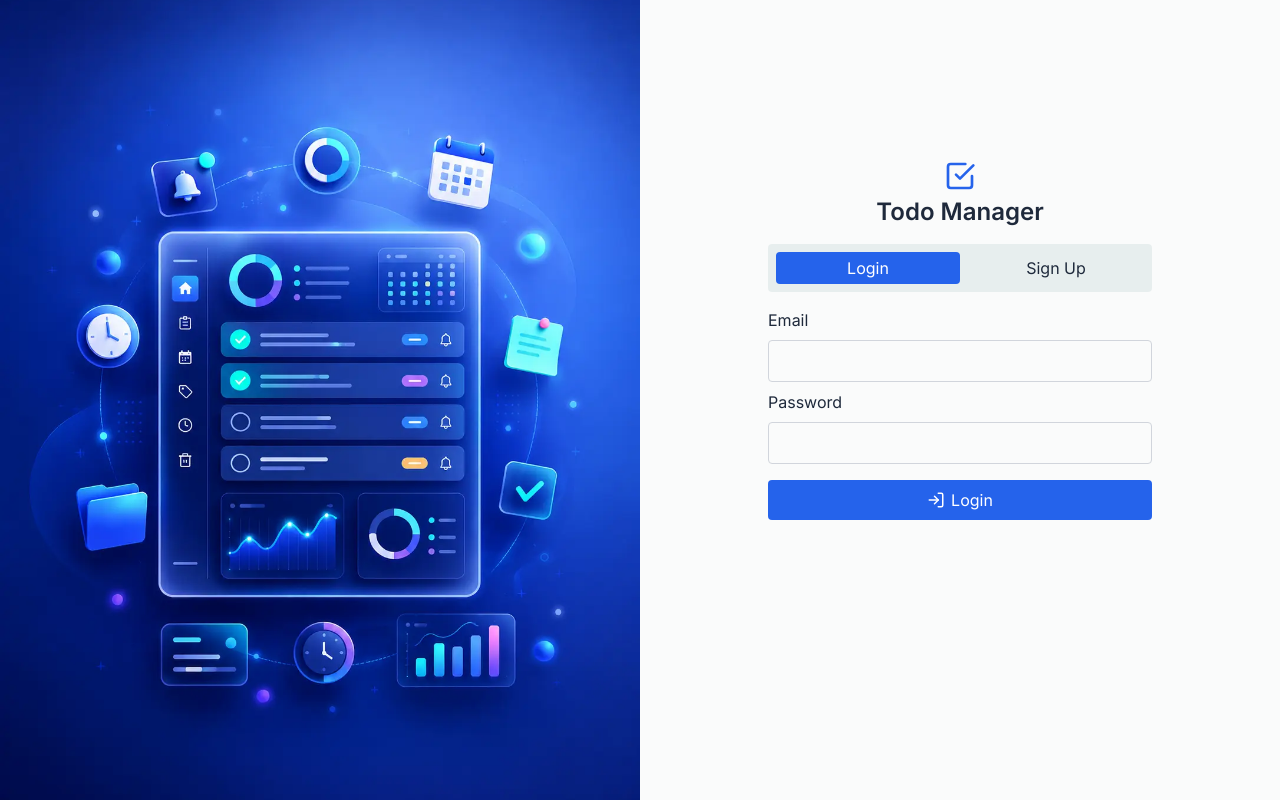
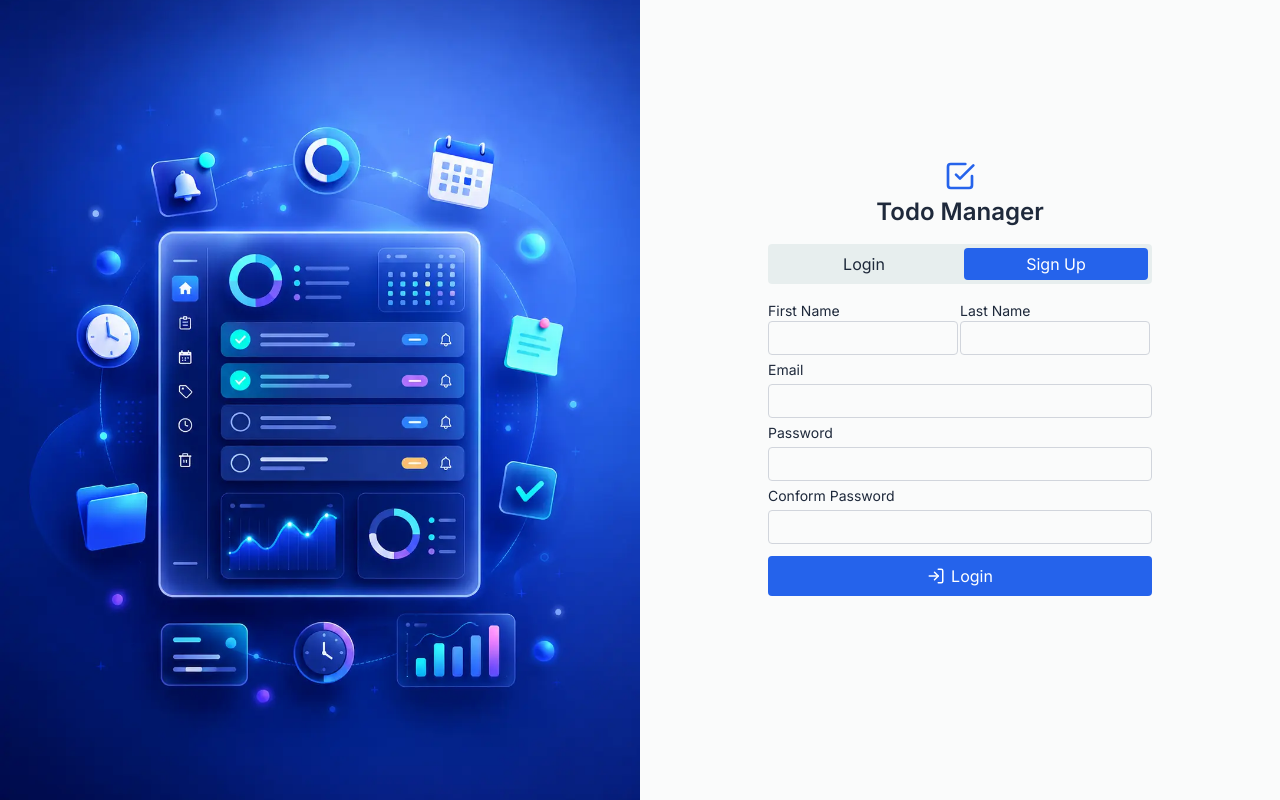
Before and after one commit to Ankit-Dokarka/todo-app-new, a React (Vite) app: page / in a window 1280 px wide. Both pictures are taken after a click on the button "Sign Up". Built offline with nearby package versions, Linux system fonts and the light colour scheme.

Commit message:
add state to toggle login and signup

```diff
--- a/src/pages/AuthPage.tsx
+++ b/src/pages/AuthPage.tsx
@@ -1,6 +1,8 @@
+import { useState } from "react";
 import { FiCheckSquare, FiLogIn } from "react-icons/fi";
 
 export default function AuthPage() {
+  const [activeTab, setActiveTab] = useState("login");
   return (
     <div className="flex h-dvh w-full overflow-hidden">
       {/* Left Section */}
@@ -20,29 +22,82 @@ export default function AuthPage() {
             <h1 className="text-2xl font-semibold">Todo Manager</h1>
           </div>
           {/* Toggle button */}
-          <div className="bg-[#dae4e491] p-2 flex gap-2 justify-center rounded-(--btn-radius)">
-            <button className="flex-1 bg-(--color-primary) p-1 text-(--color-surface) rounded-(--btn-radius) cursor-pointer">
+          <div className="bg-[#dae4e491] p-1 flex gap-2 justify-center rounded-(--btn-radius)">
+            <button
+              className={`flex-1 p-1 rounded-(--btn-radius) cursor-pointer ${activeTab === "login" ? "bg-(--color-primary) text-(--color-surface)" : ""}`}
+              onClick={() => setActiveTab("login")}
+              type="button"
+            >
               Login
             </button>
-            <button className="flex-1">Sign Up</button>
+            <button
+              className={`flex-1 p-1 rounded-(--btn-radius) cursor-pointer ${activeTab === "signup" ? "bg-(--color-primary) text-(--color-surface)" : ""}`}
+              onClick={() => setActiveTab("signup")}
+              type="button"
+            >
+              Sign Up
+            </button>
           </div>
           {/* form section */}
 
-          <form className="flex flex-col gap-2">
-            <label htmlFor="email">Email</label>
+          <form className="flex flex-col gap-1">
+            {activeTab === "signup" && (
+              <div className="flex">
+                <div className="flex flex-col flex-1">
+                  <label htmlFor="fname" className="text-[14px]">
+                    First Name
+                  </label>
+                  <input
+                    type="text"
+                    id="fname"
+                    className="w-[99%] border border-gray-300 rounded-(--btn-radius) p-1 focus:border-(--color-primary) focus:outline-none"
+                  />
+                </div>
+                <div className="flex flex-col flex-1">
+                  <label htmlFor="lname" className="text-[14px]">
+                    Last Name
+                  </label>
+                  <input
+                    type="text"
+                    id="lname"
+                    className="w-[99%] border border-gray-300 rounded-(--btn-radius) p-1 focus:border-(--color-primary) focus:outline-none"
+                  />
+                </div>
+              </div>
+            )}
+            <label htmlFor="email" className="text-[14px]">
+              Email
+            </label>
             <input
               type="email"
               id="email"
-              className="border border-gray-300 rounded-(--btn-radius) p-2 focus:border-(--color-primary) focus:outline-none"
+              className="border border-gray-300 rounded-(--btn-radius) p-1 focus:border-(--color-primary) focus:outline-none"
             />
-            <label htmlFor="password">Password</label>
+            <label htmlFor="password" className="text-[14px]">
+              Password
+            </label>
             <input
               type="password"
               id="password"
-              className="border border-gray-300 rounded-(--btn-radius) p-2 focus:border-(--color-primary) focus:outline-none"
+              className="border border-gray-300 rounded-(--btn-radius) p-1 focus:border-(--color-primary) focus:outline-none"
             />
+            {activeTab === "signup" && (
+              <>
+                <label htmlFor="cpassword" className="text-[14px]">
+                  Conform Password
+                </label>
+                <input
+                  type="password"
+                  id="cpassword"
+                  className="border border-gray-300 rounded-(--btn-radius) p-1 focus:border-(--color-primary) focus:outline-none"
+                />
+              </>
+            )}
 
-            <button className="border border-none p-2 mt-2  rounded-(--btn-radius) bg-(--color-primary) text-white flex justify-center items-center gap-1.5 cursor-pointer">
+            <button
+              className="border border-none p-2 mt-2  rounded-(--btn-radius) bg-(--color-primary) text-white flex justify-center items-center gap-1.5 cursor-pointer"
+              type="button"
+            >
               {<FiLogIn size={18} />}
               Login
             </button>
```
